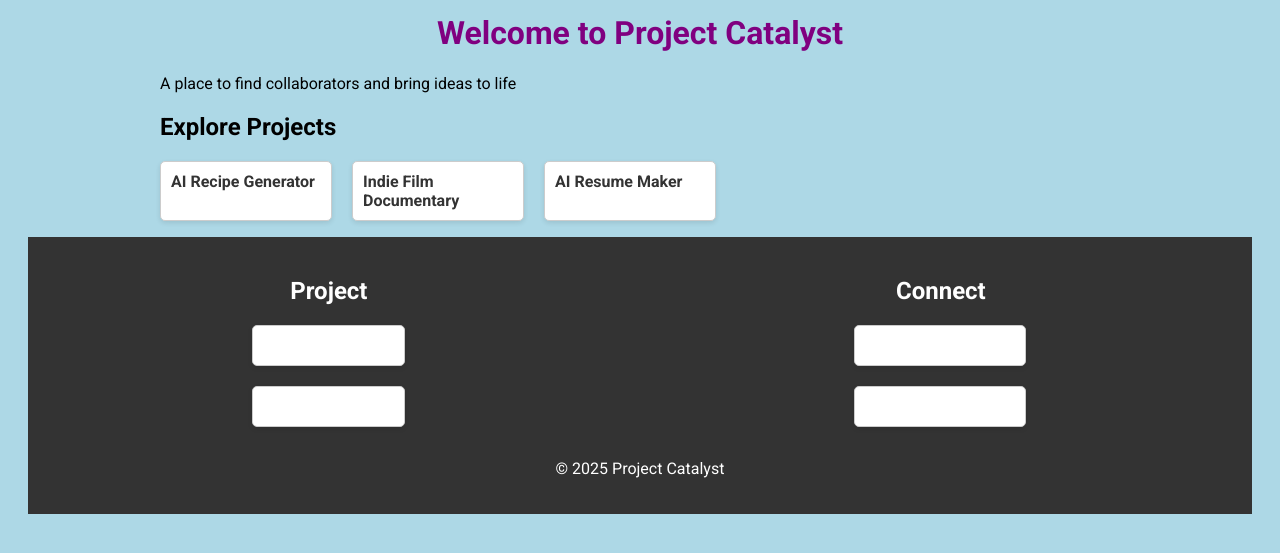
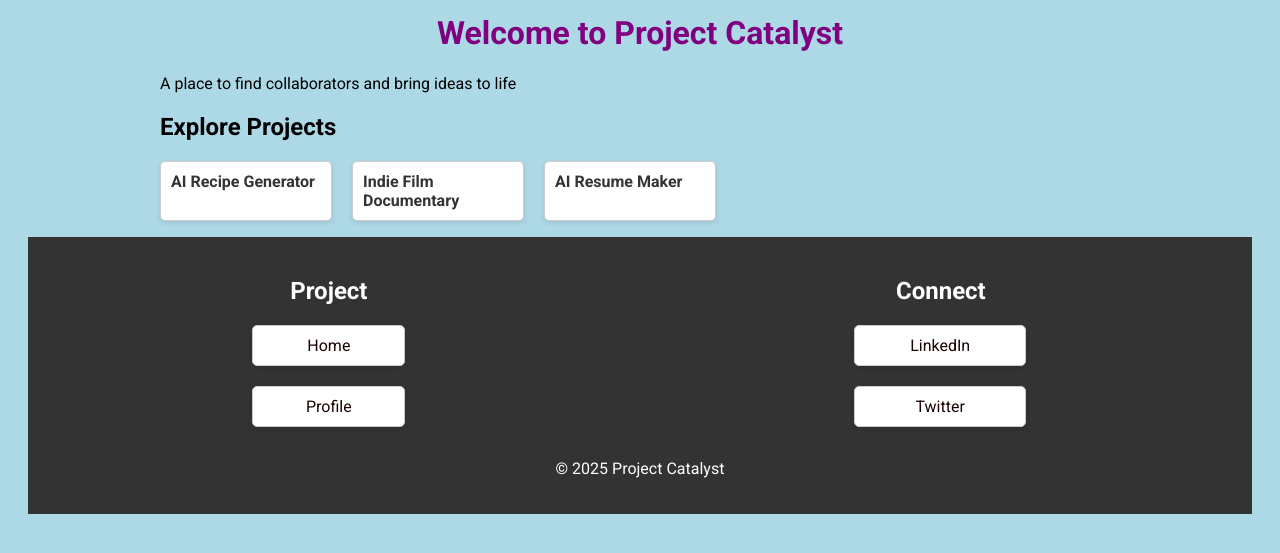
Before and after one commit to sushanth1912/project-catalyst, a plain HTML site: page index.html in a window 1280 px wide. Shown: the part 85-638 px from the top of the page. Drawn offline with Linux system fonts and the light colour scheme.

Commit message:
Practice done

```diff
--- a/styles.css
+++ b/styles.css
@@ -109,5 +109,5 @@ footer ul{
 }
 
 footer a{
-    color: #fff;
+    color: #180202;
 }
```
Also changed, not shown: index.html (+1 -1 lines).
